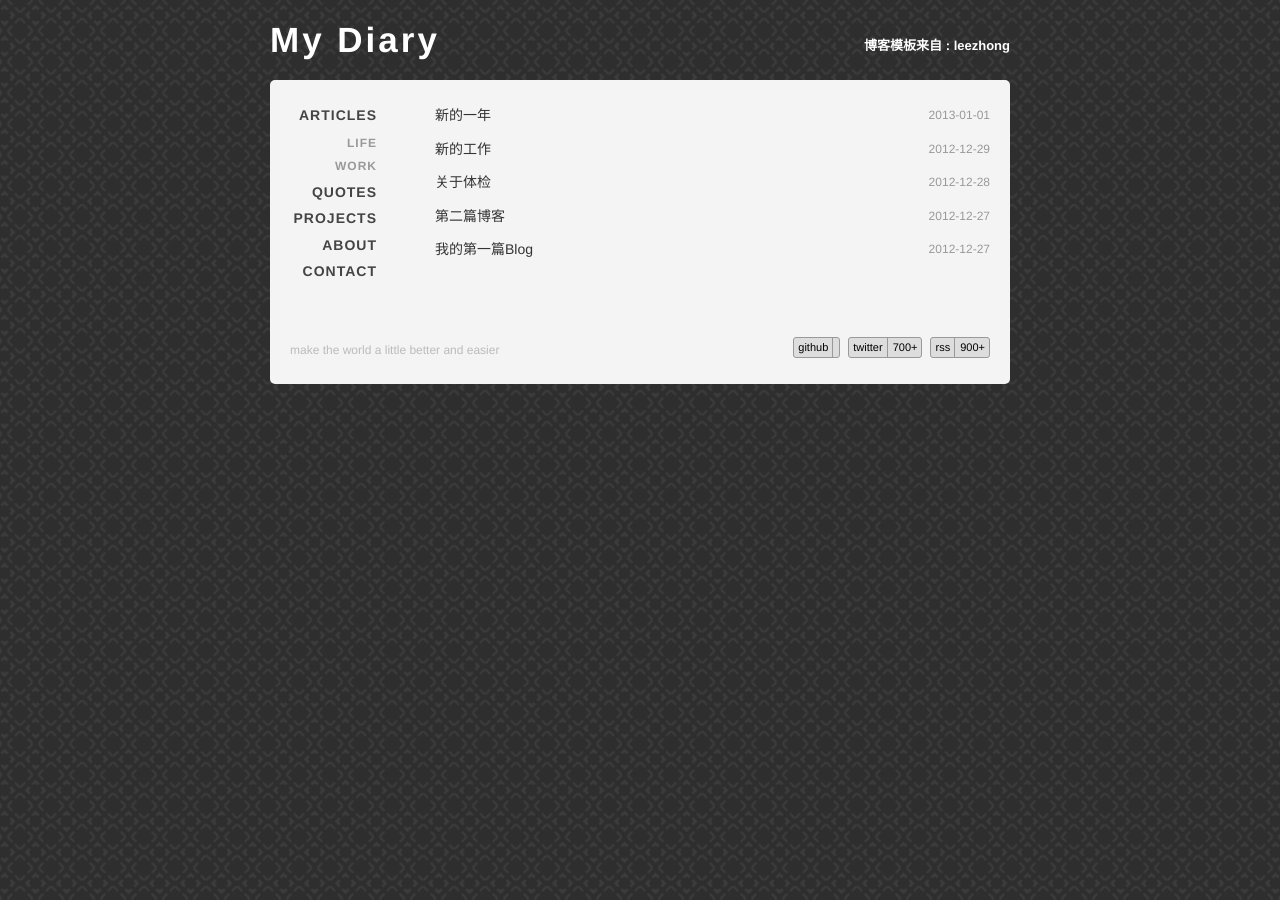
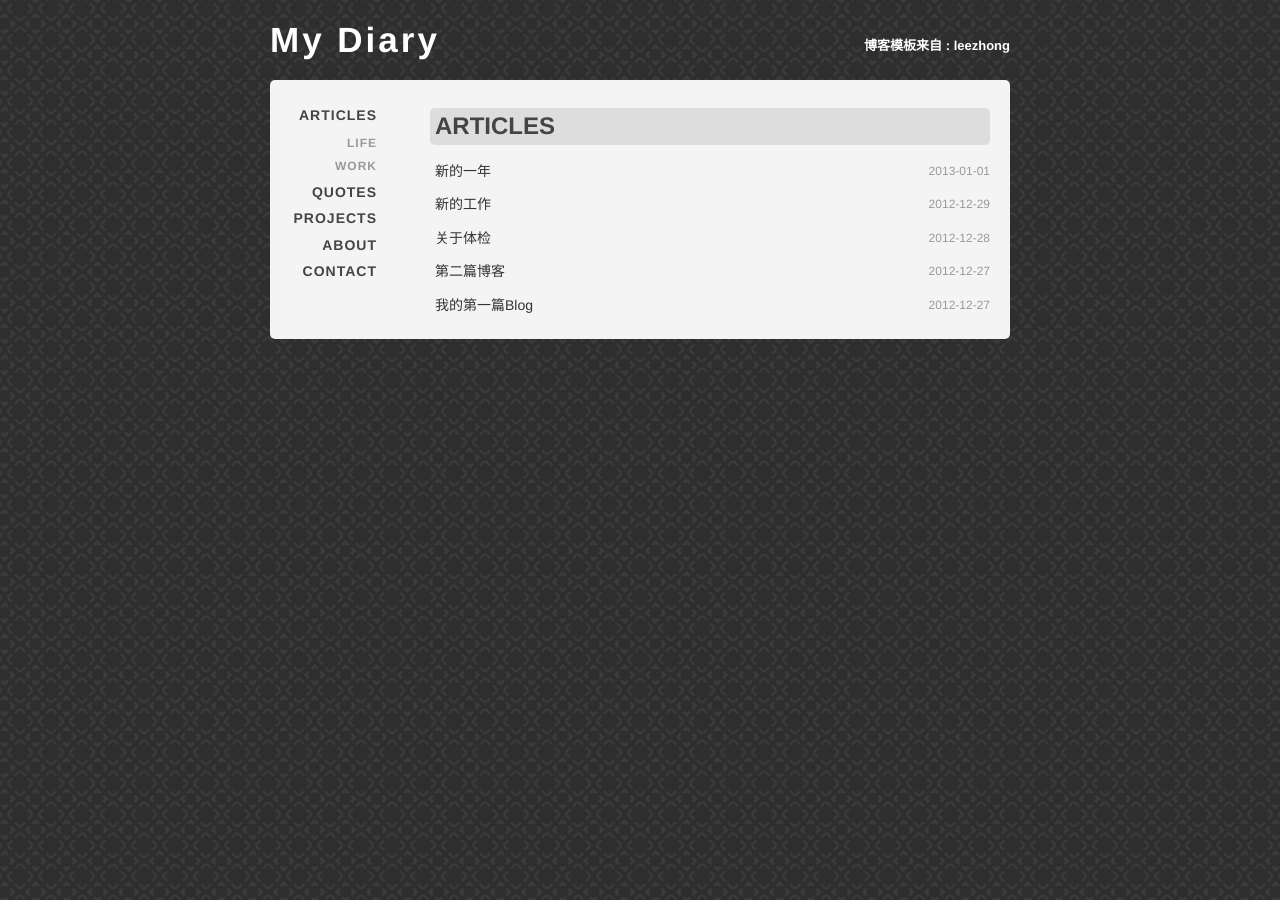
Before and after one commit to cyshi/sxs.github.com, a Jekyll site: the page built from index.html, in a window 1280 px wide. Built offline with Jekyll 4.4.1, drawn with Linux system fonts in a browser that asks for light colours; nearby versions of some CDN libraries; Markdown is read by kramdown in place of the engine named in the settings.

Commit message:
modify model

```diff
--- a/_layouts/category.html
+++ b/_layouts/category.html
@@ -34,7 +34,7 @@
 							</ul>
 						</li>
 						<li><a href="/quotes.html">QUOTES</a></li>
-						<li><a href="/projects">PROJECTS</a></li>
+						<li><a href="/projects.html">PROJECTS</a></li>
 						<li><a href="/about.html">ABOUT</a></li>
 						<!--<li><a href="http://leezhong.com/resume/">RESUME</a></li>-->
 						<!--<li><a href="/links.html">LINKS</a></li>-->
--- a/_layouts/default.html
+++ b/_layouts/default.html
@@ -48,30 +48,30 @@
 				{{ content }}
 				</div>
 
-				<div id="footer">
-					<div id="feed">
-						<div class="badget" id="github">
-							<a href="http://github.com/lzyy">
-							<span class="service">github</span>
-							<span class="info"> </span>
-							</a>
-						</div>
-						<div class="badget" id="twt">
-							<a href="http://twitter.com/lzyy">
-							<span class="service">twitter</span>
-							<span class="info">700+</span>
-							</a>
-						</div>
-						<div class="badget" id="feedburner">
-							<a href="http://feeds.feedburner.com/lzyy">
-							<span class="service">rss</span>
-							<span class="info">900+</span>
-							</a>
-						</div>
-					</div>
-					<span style="color:#bbb;font-size:12px">make the world a little better and easier</span>
-					<p style="clear:both"></p>
-				</div>
+			   <!--  <div id="footer"> -->
+					<!-- <div id="feed"> -->
+						<!-- <div class="badget" id="github"> -->
+							<!-- <a href="http://github.com/lzyy"> -->
+							<!-- <span class="service">github</span> -->
+							<!-- <span class="info"> </span> -->
+							<!-- </a> -->
+						<!-- </div> -->
+						<!-- <div class="badget" id="twt"> -->
+							<!-- <a href="http://twitter.com/lzyy"> -->
+							<!-- <span class="service">twitter</span> -->
+							<!-- <span class="info">700+</span> -->
+							<!-- </a> -->
+						<!-- </div> -->
+						<!-- <div class="badget" id="feedburner"> -->
+							<!-- <a href="http://feeds.feedburner.com/lzyy"> -->
+							<!-- <span class="service">rss</span> -->
+							<!-- <span class="info">900+</span> -->
+							<!-- </a> -->
+						<!-- </div> -->
+					<!-- </div> -->
+					<!-- <span style="color:#bbb;font-size:12px">make the world a little better and easier</span> -->
+					<!-- <p style="clear:both"></p> -->
+				<!-- </div> -->
 
 				<script type="text/javascript" src="https://ajax.googleapis.com/ajax/libs/jquery/1.4.1/jquery.min.js"></script>
 
--- a/index.html
+++ b/index.html
@@ -2,7 +2,7 @@
 layout: default
 title: My Diary
 ---
-
+<h1>ARTICLES</h1>
 <ul class="posts">
 		{% for post in site.posts %}
 		<li><p class="date" cate="{{ post.categories }}">{{ post.date | date:"%Y-%m-%d" }}</p> <a href="{{ post.url }}">{{ post.title }}</a></li>
```
